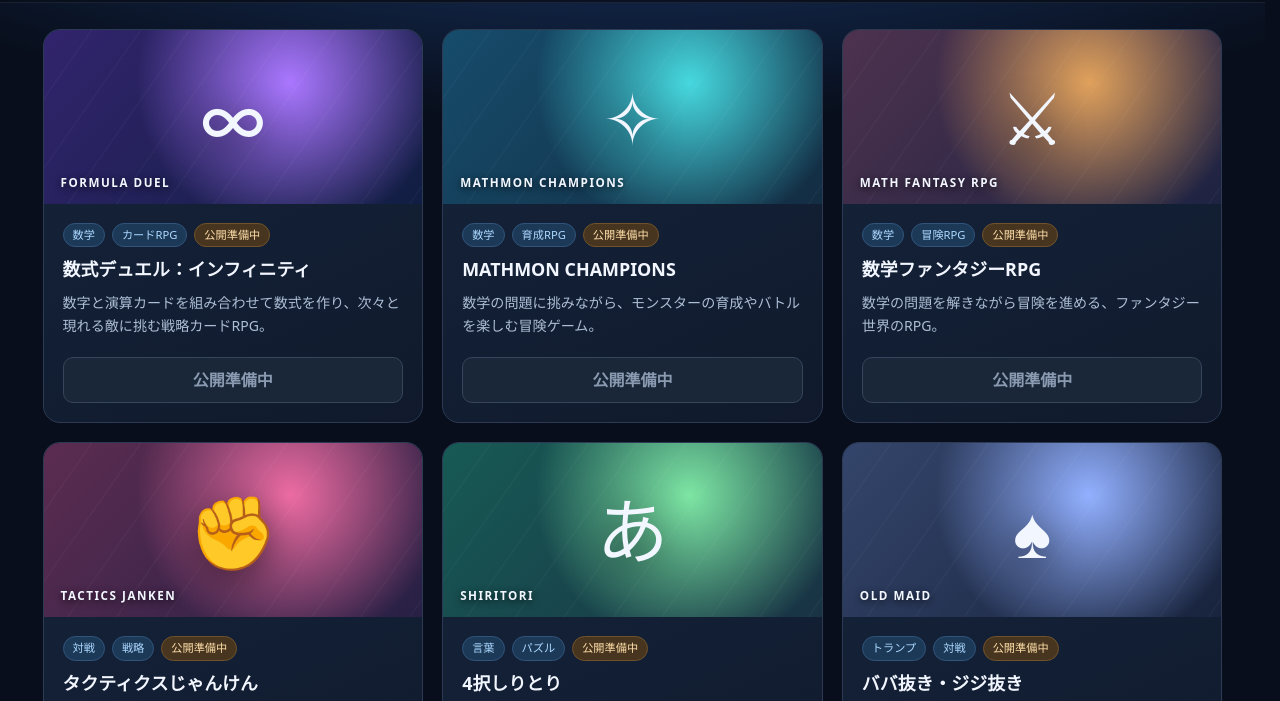
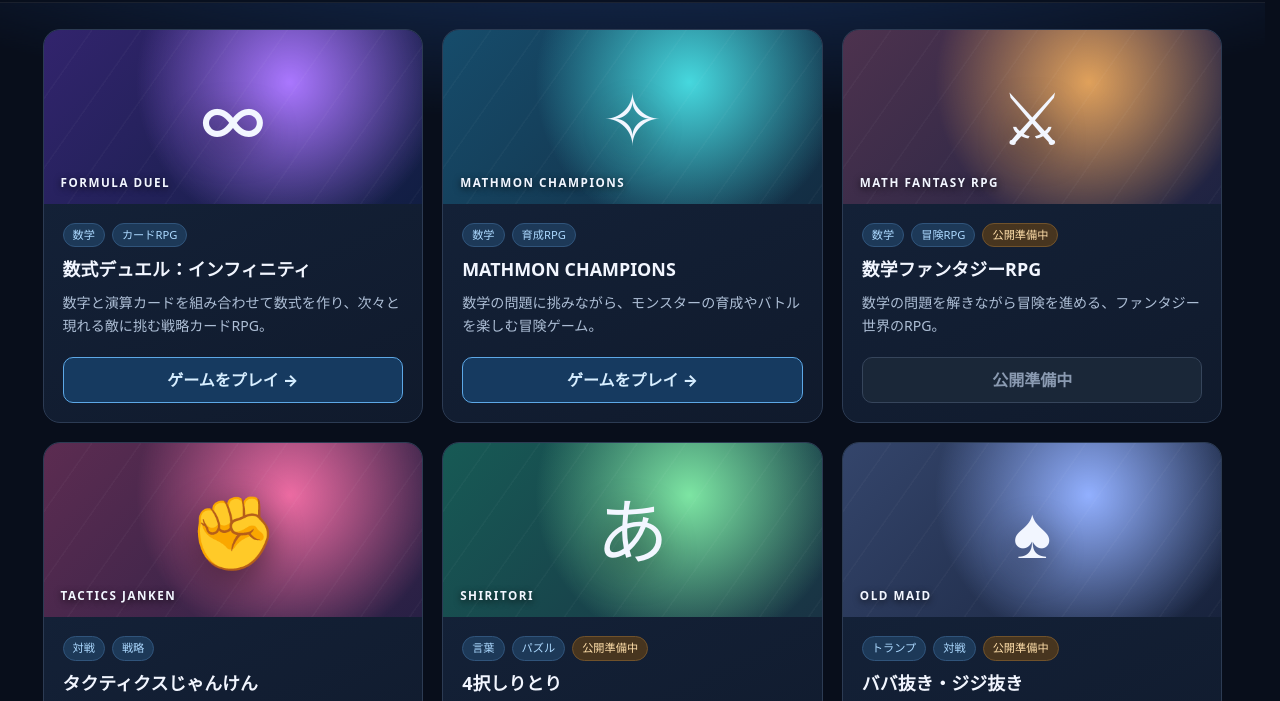
Before and after one commit to b092089-max/my-games, a plain HTML site: page index.html in a window 1280 px wide. Shown: the part 70-771 px from the top of the page. Drawn offline with Linux system fonts and the light colour scheme.

Commit message:
Add files via upload

```diff
--- a/index.html
+++ b/index.html
@@ -36,10 +36,10 @@ header{border-bottom:1px solid #ffffff13;background:#080e1bcc;backdrop-filter:bl
   ※公開前にURLの実在と動作を確認してください。
 ============================================================= */
 const games = [
-  {title:'数式デュエル：インフィニティ',category:'数学',tags:['数学','カードRPG'],description:'数字と演算カードを組み合わせて数式を作り、次々と現れる敵に挑む戦略カードRPG。',url:'games/math-duel/',published:false,icon:'∞',word:'FORMULA DUEL',start:'#32246d',end:'#111e43',glow:'#aa77ff',image:''},
-  {title:'MATHMON CHAMPIONS',category:'数学',tags:['数学','育成RPG'],description:'数学の問題に挑みながら、モンスターの育成やバトルを楽しむ冒険ゲーム。',url:'games/mathmon/',published:false,icon:'✧',word:'MATHMON CHAMPIONS',start:'#164c6b',end:'#132d43',glow:'#46d8de',image:''},
+  {title:'数式デュエル：インフィニティ',category:'数学',tags:['数学','カードRPG'],description:'数字と演算カードを組み合わせて数式を作り、次々と現れる敵に挑む戦略カードRPG。',url:'games/math-duel/',published:true,icon:'∞',word:'FORMULA DUEL',start:'#32246d',end:'#111e43',glow:'#aa77ff',image:''},
+  {title:'MATHMON CHAMPIONS',category:'数学',tags:['数学','育成RPG'],description:'数学の問題に挑みながら、モンスターの育成やバトルを楽しむ冒険ゲーム。',url:'games/mathmon/',published:true,icon:'✧',word:'MATHMON CHAMPIONS',start:'#164c6b',end:'#132d43',glow:'#46d8de',image:''},
   {title:'数学ファンタジーRPG',category:'数学',tags:['数学','冒険RPG'],description:'数学の問題を解きながら冒険を進める、ファンタジー世界のRPG。',url:'games/math-rpg/',published:false,icon:'⚔',word:'MATH FANTASY RPG',start:'#4d324e',end:'#1e2342',glow:'#e0a15b',image:''},
-  {title:'タクティクスじゃんけん',category:'対戦',tags:['対戦','戦略'],description:'数字の配置とじゃんけんの読み合いで勝負する、戦略性のある対戦ゲーム。',url:'games/tactics-janken/',published:false,icon:'✊',word:'TACTICS JANKEN',start:'#5c2c51',end:'#282045',glow:'#ed6ca3',image:''},
+  {title:'タクティクスじゃんけん',category:'対戦',tags:['対戦','戦略'],description:'数字の配置とじゃんけんの読み合いで勝負する、戦略性のある対戦ゲーム。',url:'games/tactics-janken/',published:true,icon:'✊',word:'TACTICS JANKEN',start:'#5c2c51',end:'#282045',glow:'#ed6ca3',image:''},
   {title:'4択しりとり',category:'パズル',tags:['言葉','パズル'],description:'イラストを見ながら言葉をつなぐ、気軽に楽しめるしりとりゲーム。',url:'games/shiritori/',published:false,icon:'あ',word:'SHIRITORI',start:'#175a55',end:'#193344',glow:'#7de5a3',image:''},
   {title:'ババ抜き・ジジ抜き',category:'トランプ',tags:['トランプ','対戦'],description:'順番に端末を交代しながら遊べる、定番のババ抜き・ジジ抜き。',url:'games/old-maid/',published:false,icon:'♠',word:'OLD MAID',start:'#34456b',end:'#18233d',glow:'#92b0ff',image:''},
   {title:'ブタのしっぽ',category:'トランプ',tags:['トランプ','対戦'],description:'カードをめくって盛り上がる、みんなで遊べるトランプゲーム。',url:'games/pig-tail/',published:false,icon:'♣',word:'PIG TAIL',start:'#5e442a',end:'#29243a',glow:'#e5b46c',image:''},
```
